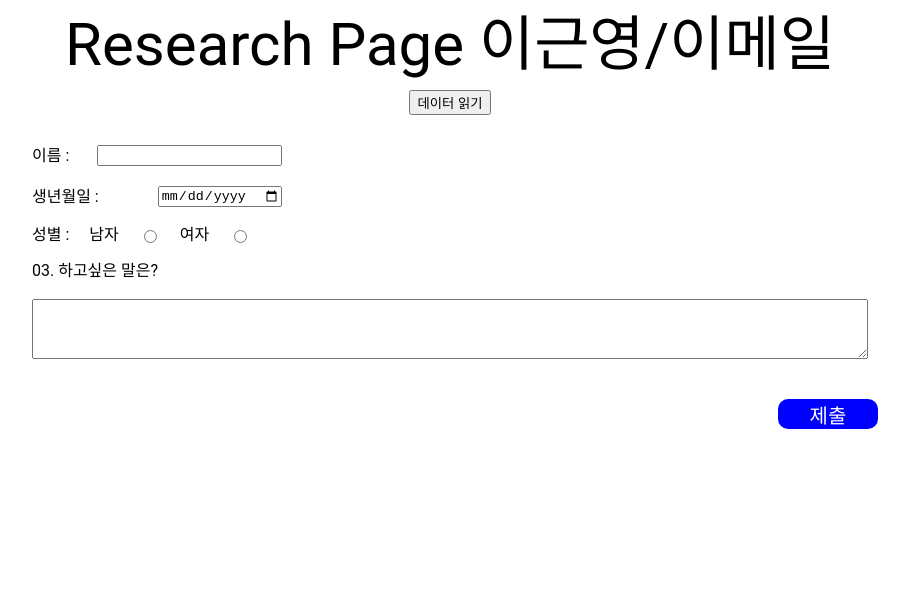
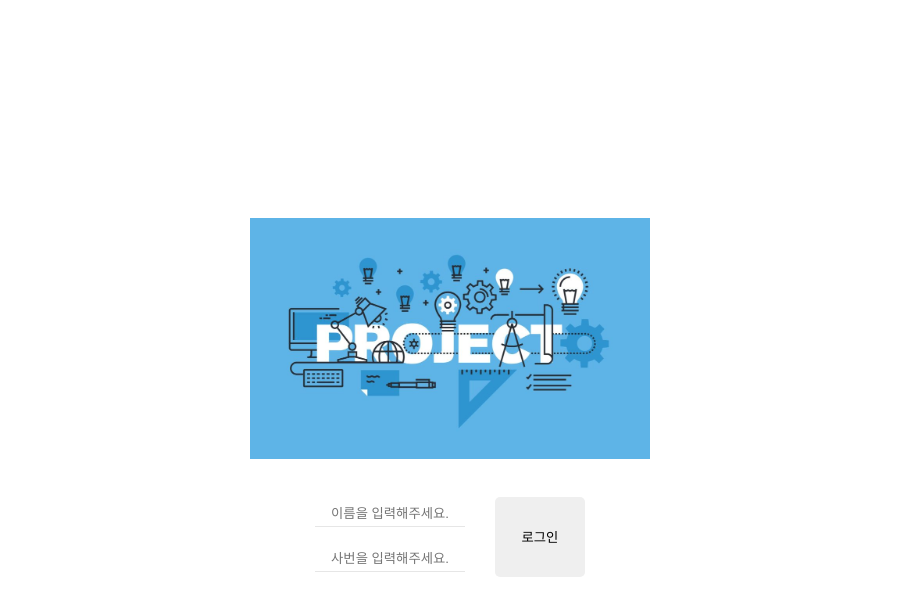
Before and after one commit to Keunyeong/research, a React (Create React App) app: page / in a window 1280 px wide. Shown: the top 616 px of the page, without its empty margins (190-1099 px from the left). Built offline with nearby package versions, Linux system fonts and the light colour scheme.

Commit message:
feat: 로그인 화면 구현.

```diff
--- a/src/App.js
+++ b/src/App.js
@@ -1,4 +1,5 @@
 import { Route, Routes } from "react-router-dom";
+import Login from "./pages/Login";
 import Research from "./pages/Research";
 import Result from "./pages/Result";
 import Subjects from "./store/Subjects";
@@ -7,7 +8,8 @@ function App() {
   return (
     <Subjects>
       <Routes>
-        <Route path="/" element={<Research />}></Route>
+        <Route path="/" element={<Login />}></Route>
+        <Route path="/Research" element={<Research />}></Route>
         <Route path="/result" element={<Result />}></Route>
       </Routes>
     </Subjects>
--- /dev/null
+++ b/src/pages/Login.jsx
@@ -0,0 +1,86 @@
+import styled from "styled-components";
+
+export default function Login() {
+  const submitEvent = (e) => {
+    e.preventDefault();
+    console.log(e);
+    const name = e.target.name;
+    const mnum = e.target.mnum;
+    console.log(name + "/" + mnum);
+
+    if (name === " " || mnum === " ") {
+      alert("다시 입력해주세요.");
+    } else {
+      console.log(name + "/" + mnum);
+    }
+  };
+  return (
+    <LoginPage>
+      <LogoBox>
+        <img src="assets/logo.jpeg" alt="LOGO" />
+      </LogoBox>
+      <LoginBox
+        onSubmit={(e) => {
+          submitEvent(e);
+        }}
+      >
+        <div>
+          <label htmlFor="name"></label>
+          <input type="text" name="name" placeholder="이름을 입력해주세요." />
+          <label htmlFor="mnum"></label>
+          <input type="text" name="mnum" placeholder="사번을 입력해주세요." />
+        </div>
+        <LoginBtn type="submit">로그인</LoginBtn>
+      </LoginBox>
+    </LoginPage>
+  );
+}
+
+const LoginPage = styled.main`
+  display: flex;
+  flex-direction: column;
+  justify-content: center;
+  align-items: center;
+  height: 100vh;
+`;
+const LogoBox = styled.div`
+  margin-bottom: 30px;
+
+  img {
+    width: 400px;
+    object-fit: contain;
+  }
+`;
+const LoginBox = styled.form`
+  display: flex;
+  justify-content: center;
+  align-items: center;
+  font-size: 20px;
+  div {
+    display: flex;
+    flex-direction: column;
+    justify-content: center;
+    align-items: center;
+    margin-right: 30px;
+    input {
+      margin: 10px 0;
+      width: 150px;
+      height: 25px;
+      text-align: center;
+      border: none;
+      border-bottom: 1px solid #e6e6e6;
+    }
+  }
+`;
+
+const LoginBtn = styled.button`
+  border: none;
+  border-radius: 5px;
+  width: 90px;
+  height: 80px;
+  cursor: pointer;
+  :hover {
+    background-color: #6799ff;
+    color: white;
+  }
+`;
```
Also changed, not shown: public/assets/logo.jpeg (added).
